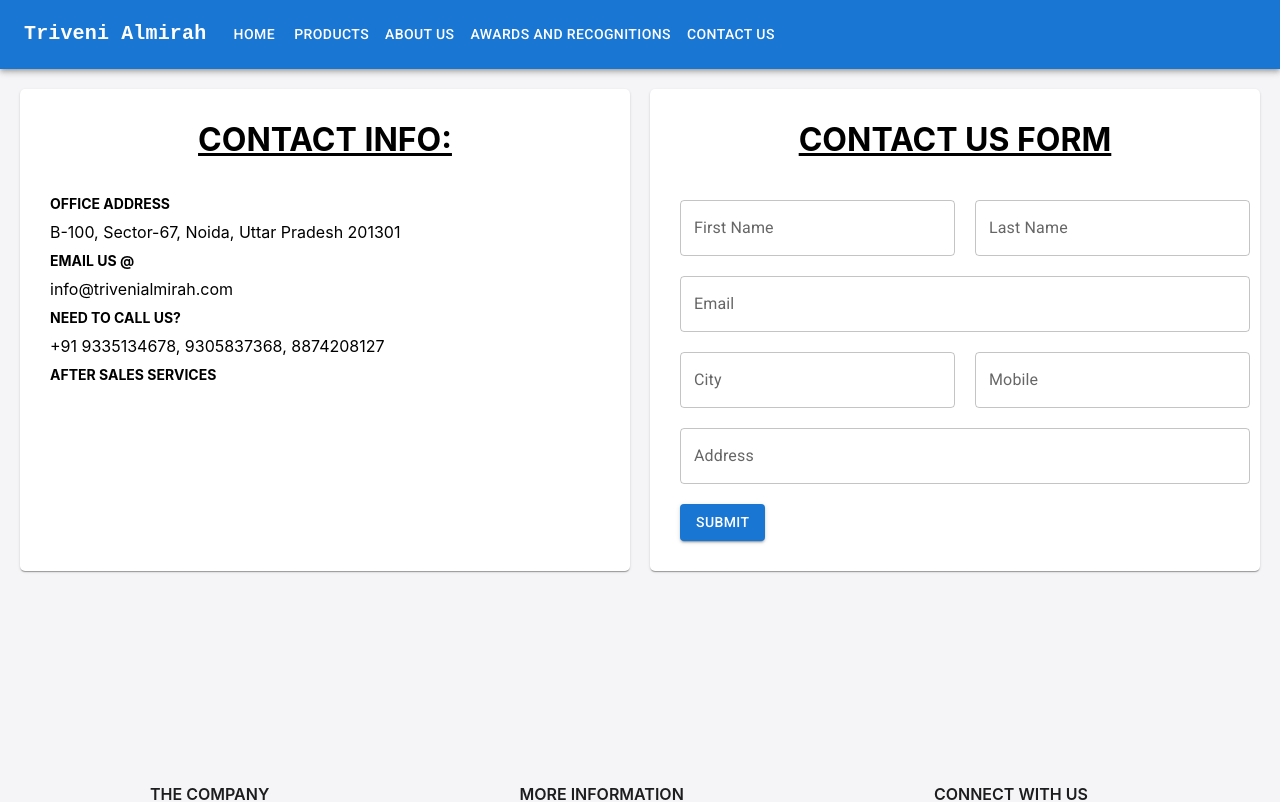
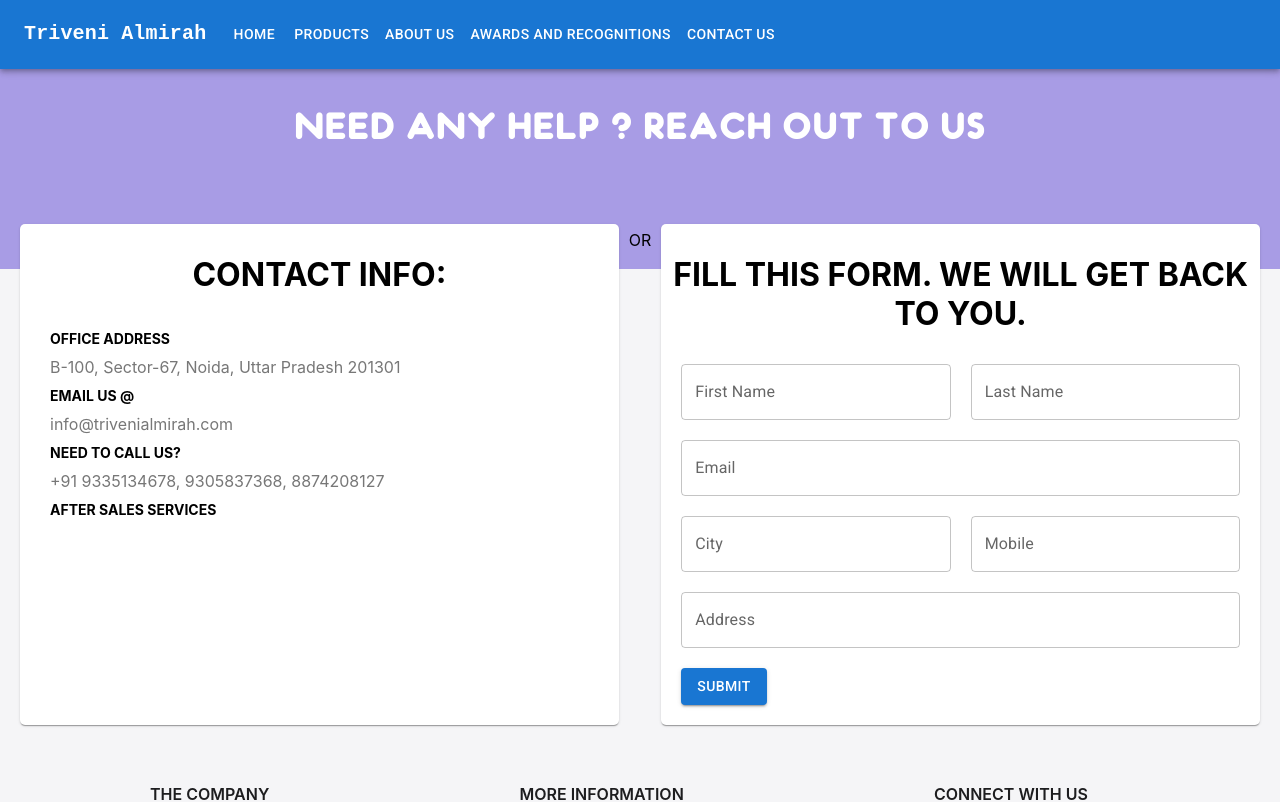
Before and after one commit to amitdwivedi20/triveni-app, a React (Create React App) app: page /contactus in a window 1280 px wide. Shown: the top 802 px of the page. Built offline with nearby package versions, Linux system fonts and the light colour scheme.

Commit message:
changes for about us and awards page

```diff
--- a/src/pages/about-us/AboutUs.module.css
+++ b/src/pages/about-us/AboutUs.module.css
@@ -13,7 +13,6 @@
 .aboutus__banner___title{
     margin: 25px auto;
     color: #fff;
-
     text-transform: uppercase;
 }
 .aboutus__content{
--- a/src/pages/about-us/AboutUs.tsx
+++ b/src/pages/about-us/AboutUs.tsx
@@ -8,7 +8,6 @@ const AboutUs = () => {
                 <div className={styles.aboutus__banner___title}>
                     About Triveni Almirah
                 </div>
-
             </div>
 
             <div className={styles.aboutus__content}>
--- a/src/pages/awards/Awards.module.css
+++ b/src/pages/awards/Awards.module.css
@@ -1,3 +1,36 @@
-.awards{
+.awards {
     min-height: calc(100vh - 100px);
+    background-color: #f5f5f7;
 }
+
+.awards__banner {
+    font-family: Tondo;
+    font-size: 40px;
+    min-height: 200px;
+    background-color: rgb(168 156 229);
+    display: flex;
+}
+
+.awards__banner___title {
+    margin: 25px auto;
+    color: #fff;
+    text-transform: uppercase;
+}
+
+.awards__content__whowearesection__awards {
+    width: 80%;
+    display: flex;
+    flex-direction: column;
+    margin: auto;
+    margin-top: -60px;
+    background: #fff;
+    padding: 0 10px;
+    border-radius: 15px;
+}
+.awards__content__whowearesection__awards p{
+    text-align: start;
+    color: #777777;
+}
+.awards__content__whowearesection__awards h1{
+    text-transform: uppercase;
+}
--- a/src/pages/awards/Awards.tsx
+++ b/src/pages/awards/Awards.tsx
@@ -1,10 +1,39 @@
 import React from "react";
+import HomeCarousel from "../../components/home-carousel/Home-Carousel";
 import styles from './Awards.module.css';
 
 const Awards = () => {
     return (
         <div className={styles.awards}>
-            Awards and Recognition
+            <div className={styles.awards__banner}>
+                <div className={styles.awards__banner___title}>
+                    Award and Recognitions
+                </div>
+            </div>
+
+            <div className={styles.awards__content__whowearesection__awards}>
+            <h1>Our ACHIEVEMENTS</h1>
+            <HomeCarousel/>
+
+                <p>
+                    Under the guidance of our mentor, "Mr. Varun Kumar Tiwari", Chairman & Managing Director we have been able to carve a niche for ourselves in the industry. His rich industry experience and sharp business ethics have helped us in forming a strong foothold in the market. In result we are awarded by the government as follows:-
+                    <ul>
+                        <li>Award for Best Industries by U.P Govt. in 2008.</li>
+                        <li>Award of Star Rating by Industrial Dept of U.P Govt. in 2013.</li>
+                        <li>Award for Best Contribution in Industries by India Govt. in 2014.</li>
+                        <li>Award for Best Innovation by Govt. of India in 2015.</li>
+                        <li>Award for Startup industry in 2016.</li>
+                        <li>Award for Most trusted brand in North India in 2017.</li>
+                        <li>Award for Business Excellence by Govt. of India in 2017.</li>
+                        <li>Award for Excellence by U.P. State Govt. in 2017.</li>
+                        <li>Award for Vishishtha Udyog Samman by U.P. State Govt. in 2018.</li>
+                        <li>Award for Excellence in Customer Service by Govt. of India in 2018.</li>
+                        <li>Award for Business Leadership Jointly by Zee News & Deputy Chief Minister U.P. Govt. in 2020.</li>
+                        <li>Award for “UP के अनमोल रत्न” by Shri Narayan Rane, MSME Minister, Govt. Of India organised by ABP News in 2021.</li>
+                        <li>Award by रक्षा मंत्री भारत सरकार एवं मुख्य मंत्री उत्तर प्रदेश द्वारा सम्मान, in 2021.</li>
+                    </ul>
+                </p>
+            </div>
         </div>
     )
 }
--- a/src/pages/contact-us/ContactUs.module.css
+++ b/src/pages/contact-us/ContactUs.module.css
@@ -3,7 +3,23 @@
     background: #f5f5f7;
 }
 
-.contactus__section {}
+.contactus__section {
+    margin-top: -65px;
+}
+
+.contactus__banner {
+    font-family: Tondo;
+    font-size: 40px;
+    min-height: 200px;
+    background-color: rgb(168 156 229);
+    display: flex;
+}
+
+.contactus__banner___title {
+    margin: 35px auto;
+    color: #fff;
+    text-transform: uppercase;
+}
 
 .contactus__section__container {
     display: flex;
@@ -20,7 +36,7 @@
 }
 
 .contactus__section__container__item h1 {
-    text-decoration: underline;
+    /* text-decoration: underline; */
     text-transform: uppercase;
 }
 
@@ -33,6 +49,9 @@
 @media screen and (max-device-width: 480px) and (orientation: portrait) {
     .contactus__section__container {
         display: block;
+    }
+    .contactus__banner___title{
+        margin: 50px auto;
     }
 }
 
--- a/src/pages/contact-us/ContactUs.tsx
+++ b/src/pages/contact-us/ContactUs.tsx
@@ -6,14 +6,20 @@ import styles from './ContactUs.module.css';
 const ContactUs = () => {
     return (
         <div className={styles.contactus}>
+            <div className={styles.contactus__banner}>
+                <div className={styles.contactus__banner___title}>
+                    Need any help ? Reach Out To Us
+                </div>
+            </div>
             <div className={styles.contactus__section}>
                 <div className={styles.contactus__section__container}>
                     <div className={styles.contactus__section__container__item}>
                     <h1>Contact Info:</h1>
                     <ContactUsInfo/>
                     </div>
+                    <p>OR</p>
                     <div className={styles.contactus__section__container__item}>
-                        <h1>Contact US Form</h1>
+                        <h1>Fill this Form. We will get back to you.</h1>
                         <ContactUsForm/>
                     </div>
                 </div>
--- a/src/pages/contact-us/contact-us-form/ContactUsForm.module.css
+++ b/src/pages/contact-us/contact-us-form/ContactUsForm.module.css
@@ -9,7 +9,7 @@
     display: flex;
     flex-direction: column;
     justify-content: space-between;
-    padding: 10px;
+    /* padding: 10px; */
 }
 
 .contactusform__row___control {
--- a/src/pages/contact-us/contact-us-info/ContactUsInfo.module.css
+++ b/src/pages/contact-us/contact-us-info/ContactUsInfo.module.css
@@ -20,4 +20,5 @@
 }
 .contactusinfo__item__header___description{
     text-align: start;
+    color:#777777
 }
```
